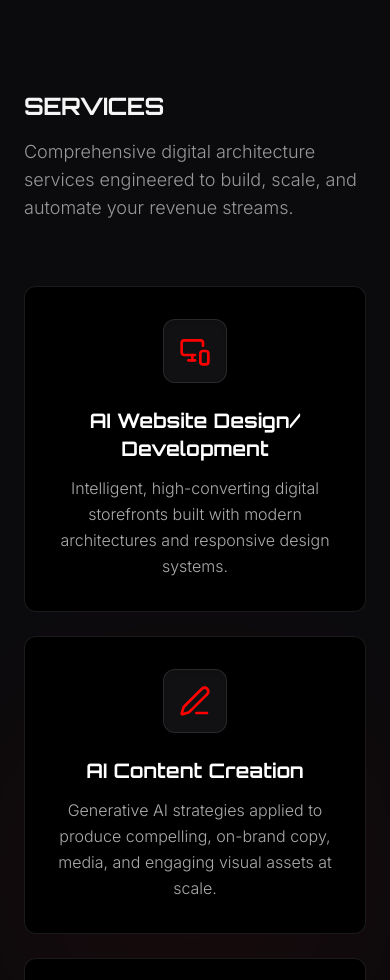
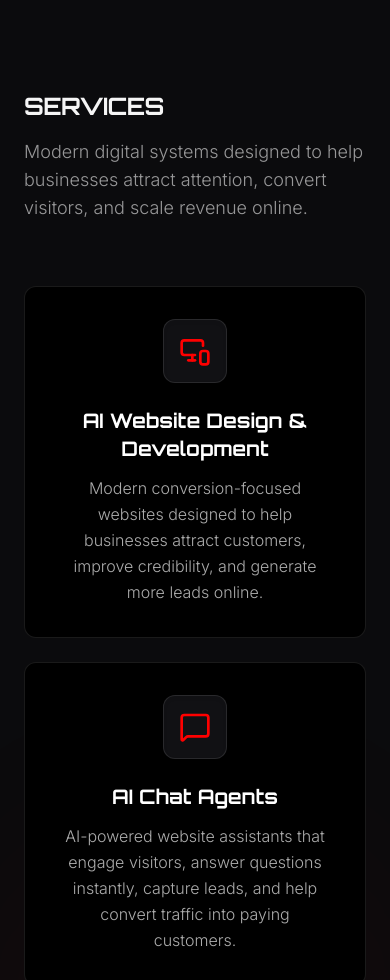
Before and after one commit to digitalchuwkudi/Digital-Chukwudi-Portfolio, a React (Vite) app: page / in a window 390 px wide. Shown: the part 1020-2000 px from the top of the page. Built offline with nearby package versions, Linux system fonts and the light colour scheme.

Commit message:
feat: update landing page content and layout
Refactor hero messaging, add "How I Help" section, expand project case study details, and update UI components to focus on AI-driven growth services.

```diff
--- a/index.html
+++ b/index.html
@@ -2,7 +2,8 @@
 <html lang="en">
   <head>
     <meta charset="UTF-8" />
-    <link rel="icon" type="image/png" href="https://i.ibb.co/Q3m0cmP2/Untitled-5-removebg-preview-1.png" />
+    <link rel="icon" type="image/png" sizes="192x192" href="https://i.ibb.co/Q3m0cmP2/Untitled-5-removebg-preview-1.png" />
+    <link rel="apple-touch-icon" href="https://i.ibb.co/Q3m0cmP2/Untitled-5-removebg-preview-1.png" />
     <meta name="viewport" content="width=device-width, initial-scale=1.0" />
     <title>Digital Chukwudi | Systems Online</title>
   </head>
--- a/src/App.tsx
+++ b/src/App.tsx
@@ -6,6 +6,7 @@
 import { Navbar } from './components/Navbar';
 import { Hero } from './components/Hero';
 import { Services } from './components/Services';
+import { HowIHelp } from './components/HowIHelp';
 import { SelectedWork } from './components/SelectedWork';
 import { Toolstack } from './components/Toolstack';
 import { About } from './components/About';
@@ -19,6 +20,7 @@ export default function App() {
       <main>
         <Hero />
         <Services />
+        <HowIHelp />
         <SelectedWork />
         <Testimonials />
         <Toolstack />
@@ -28,7 +30,7 @@ export default function App() {
       <ScrollToTop />
 
       <footer className="w-full text-center text-xs font-display py-8 bg-[#050505] text-soft-white/30 uppercase tracking-widest border-t border-white/5 relative z-10">
-        &copy; {new Date().getFullYear()} Digital Chukwudi. Systems Online. All rights reserved.
+        &copy; 2026 Digital Chukwudi. All Rights Reserved.
       </footer>
     </div>
   );
--- /dev/null
+++ b/src/components/HowIHelp.tsx
@@ -0,0 +1,58 @@
+import { motion } from 'motion/react';
+import { Magnet, Users, RefreshCcw } from 'lucide-react';
+
+const steps = [
+  {
+    title: "Attract",
+    description: "AI videos, paid ads, and modern websites designed to help brands stand out and capture attention online.",
+    icon: <div className="w-20 h-20 bg-black rounded-2xl flex items-center justify-center border border-white/5 shadow-inner mb-6 mx-auto"><Magnet className="w-10 h-10 text-brand-orange" /></div>
+  },
+  {
+    title: "Engage",
+    description: "AI chat agents and intelligent user experiences that keep visitors engaged, informed, and connected to your business.",
+    icon: <div className="w-20 h-20 bg-black rounded-2xl flex items-center justify-center border border-white/5 shadow-inner mb-6 mx-auto"><Users className="w-10 h-10 text-brand-orange" /></div>
+  },
+  {
+    title: "Convert",
+    description: "Funnels, booking systems, and automated digital workflows designed to turn visitors into paying customers.",
+    icon: <div className="w-20 h-20 bg-black rounded-2xl flex items-center justify-center border border-white/5 shadow-inner mb-6 mx-auto"><RefreshCcw className="w-10 h-10 text-brand-orange" /></div>
+  }
+];
+
+export function HowIHelp() {
+  return (
+    <section id="how-i-help" className="py-24 px-6 sm:px-12 lg:px-24 bg-[#050505] relative overflow-hidden border-b border-white/5">
+      <div className="absolute right-0 top-0 w-3/4 h-3/4 bg-brand-orange/5 rounded-full blur-[150px] pointer-events-none" />
+
+      <div className="max-w-7xl mx-auto relative z-10">
+        <motion.div
+          initial={{ opacity: 0, y: 20 }}
+          whileInView={{ opacity: 1, y: 0 }}
+          viewport={{ once: true }}
+          transition={{ duration: 0.6 }}
+          className="mb-16 text-left"
+        >
+          <h2 className="font-display text-2xl sm:text-3xl lg:text-4xl font-bold tracking-tight mb-4 uppercase">How I Help Businesses Grow</h2>
+          <p className="text-soft-white/60 text-lg max-w-2xl font-light">Every system is built around one goal — helping businesses attract attention, engage visitors, and convert more customers online.</p>
+        </motion.div>
+
+        <div className="grid grid-cols-1 md:grid-cols-3 gap-6 lg:gap-8">
+          {steps.map((step, index) => (
+            <motion.div
+              key={index}
+              initial={{ opacity: 0, y: 30 }}
+              whileInView={{ opacity: 1, y: 0 }}
+              viewport={{ once: true }}
+              transition={{ duration: 0.5, delay: index * 0.1 }}
+              className="relative rounded-xl bg-[#111114] border border-white/10 p-10 hover:border-brand-orange/40 transition-all duration-500 hover:-translate-y-2 group text-center flex flex-col items-center"
+            >
+              {step.icon}
+              <h3 className="font-display text-2xl font-bold mb-4">{step.title}</h3>
+              <p className="text-soft-white/70 leading-relaxed font-light">{step.description}</p>
+            </motion.div>
+          ))}
+        </div>
+      </div>
+    </section>
+  );
+}
--- a/src/components/SelectedWork.tsx
+++ b/src/components/SelectedWork.tsx
@@ -1,42 +1,67 @@
 import { motion } from 'motion/react';
-import { ExternalLink, Github, Code, Cpu } from 'lucide-react';
+import { ExternalLink, Github, Code, CheckCircle2 } from 'lucide-react';
 
 const projects = [
   {
     title: "Verve Dental",
-    description: "A premium digital storefront designed to attract and onboard high-value dental patients. Integrated automated booking and sleek architectural layout.",
-    role: "Full-Stack Development",
-    mockup: "https://images.unsplash.com/photo-1460925895917-afdab827c52f?q=80&w=600&auto=format&fit=crop"
+    description: "Designed to help dental clinics attract new patients, simplify appointment bookings, and improve patient conversion through a modern digital experience.",
+    role: "Dental Growth Platform",
+    whatIDid: [
+      "Website Design & Development",
+      "AI Chat Integration",
+      "Appointment Booking System",
+      "Conversion Optimization",
+      "Patient Lead Flow"
+    ],
+    resultText: "Built to improve patient inquiries, automate engagement, and increase appointment conversions.",
+    mockup: "https://images.unsplash.com/photo-1460925895917-afdab827c52f?q=80&w=600&auto=format&fit=crop",
+    caseStudyLink: "https://vervedental.pages.dev"
   },
   {
-    title: "Lash & Brows",
-    description: "Elegant booking platform reducing friction for beauty clients. Features a luxurious UI and seamlessly integrated CRM systems.",
-    role: "Growth Design & Web Development",
-    mockup: "https://images.unsplash.com/photo-1556761175-4b46a572b786?q=80&w=600&auto=format&fit=crop"
+    title: "Lash & Brows Near You",
+    description: "Luxury beauty platform designed to help beauty businesses increase bookings, improve customer experience, and elevate brand perception online.",
+    role: "Beauty Booking Platform",
+    whatIDid: [
+      "Website Design",
+      "Booking Integration",
+      "Mobile Optimization",
+      "CRM Integration",
+      "Brand Experience Design"
+    ],
+    resultText: "Created a smoother customer journey that helps convert visitors into booked beauty appointments.",
+    mockup: "https://images.unsplash.com/photo-1556761175-4b46a572b786?q=80&w=600&auto=format&fit=crop",
+    caseStudyLink: "https://lash-and-brows-near-you.pages.dev"
   },
   {
     title: "Dentist Leads",
-    description: "Automated pipeline for dental practices to capture, qualify, and convert new patient prospects via AI-driven engagement flows.",
-    role: "AI Lead Automation",
-    mockup: "https://images.unsplash.com/photo-1551288049-bebda4e38f71?q=80&w=600&auto=format&fit=crop"
+    description: "AI-powered lead generation platform designed to help dental practices capture, qualify, and convert new patient inquiries automatically.",
+    role: "AI Lead Conversion System",
+    whatIDid: [
+      "AI Chat Agent",
+      "Lead Automation",
+      "Landing Page Design",
+      "Patient Qualification System",
+      "Conversion Funnel"
+    ],
+    resultText: "Built to automate patient engagement and help clinics convert more website visitors into qualified leads.",
+    mockup: "https://images.unsplash.com/photo-1551288049-bebda4e38f71?q=80&w=600&auto=format&fit=crop",
+    caseStudyLink: "https://dentistleads.pages.dev"
   },
   {
-    title: "Kroxx Global",
-    description: "Enterprise-grade digital infrastructure. A robust system designed to scale global shipments and logistics operations efficiently.",
-    role: "System Architecture",
-    mockup: "https://images.unsplash.com/photo-1504384308090-c894fdcc538d?q=80&w=600&auto=format&fit=crop"
-  },
-  {
-    title: "Aura Aesthetics",
-    description: "Digital presence optimization for a luxury clinic, enhancing both patient acquisition and brand positioning through refined visual design.",
-    role: "Digital Design & AI Strategy",
-    mockup: "https://images.unsplash.com/photo-1542744173-8e7e53415bb0?q=80&w=600&auto=format&fit=crop"
-  },
-  {
-    title: "Nexus Capital",
-    description: "Secure and visually impactful investor portal designed to articulate high-level financial models and facilitate intuitive data flow.",
-    role: "Frontend Architecture",
-    mockup: "https://images.unsplash.com/photo-1551288049-bebda4e38f71?q=80&w=600&auto=format&fit=crop"
+    title: "Kroxx Global Concept",
+    description: "Modern business platform designed for a premium phone and laptop gadgets brand offering device sales, repairs, diagnostics, upgrades, and accessories in Abuja.",
+    role: "Phone, Laptop Gadgets & Repair Platform",
+    whatIDid: [
+      "Website Design & Development",
+      "Service-Focused User Experience",
+      "AI Receptionist Integration",
+      "Mobile Optimization",
+      "Booking & Inquiry Flow",
+      "Brand Experience Design"
+    ],
+    resultText: "Built to help customers easily explore phone and laptop gadgets, request repairs, book premium services, and connect with the business faster online.",
+    mockup: "https://images.unsplash.com/photo-1504384308090-c894fdcc538d?q=80&w=600&auto=format&fit=crop",
+    caseStudyLink: "https://kroxxglobalconcept.pages.dev"
   }
 ];
 
@@ -52,10 +77,10 @@ export function SelectedWork() {
           className="mb-16 text-left"
         >
           <h2 className="font-display text-3xl sm:text-4xl font-bold tracking-tight mb-4 uppercase">Selected Work</h2>
-          <p className="text-soft-white/60 text-lg max-w-2xl lg:mx-0">A showcase of high-end business platforms focused on growth and conversion.</p>
+          <p className="text-soft-white/60 text-lg max-w-2xl lg:mx-0">A collection of AI-powered websites and digital systems designed to help businesses grow, convert, and scale online.</p>
         </motion.div>
 
-        <div className="grid grid-cols-1 md:grid-cols-2 lg:grid-cols-3 gap-8">
+        <div className="grid grid-cols-1 lg:grid-cols-3 gap-8">
           {projects.map((project, index) => (
             <motion.div
               key={index}
@@ -79,11 +104,29 @@ export function SelectedWork() {
                 </div>
 
                 {/* Description below */}
-                <p className="text-soft-white/70 text-sm leading-relaxed mb-8 flex-1">{project.description}</p>
+                <p className="text-soft-white/90 text-sm leading-relaxed mb-8">{project.description}</p>
 
-                <div className="pt-5 border-t border-white/5 flex items-center justify-between mt-auto">
-                  <span className="text-xs font-display tracking-widest text-soft-white/40 uppercase font-semibold group-hover:text-brand-orange transition-colors">View Case Study</span>
-                  <ExternalLink className="w-4 h-4 text-soft-white/40 group-hover:text-brand-orange transition-colors" />
+                <div className="w-full text-left mb-8 flex-1">
+                  <h4 className="font-display uppercase text-xs tracking-widest text-brand-orange mb-4 font-bold border-b border-white/5 pb-2">What I Did</h4>
+                  <ul className="space-y-2">
+                    {project.whatIDid.map((item, i) => (
+                      <li key={i} className="flex items-start gap-2 text-sm text-soft-white/70">
+                        <CheckCircle2 className="w-4 h-4 text-brand-orange/80 shrink-0 mt-0.5" />
+                        <span>{item}</span>
+                      </li>
+                    ))}
+                  </ul>
+                </div>
+
+                <div className="w-full bg-[#0B0B0D] p-4 rounded-lg border border-white/5 mb-6 relative hover:border-white/10 transition-colors text-left object-bottom mt-auto">
+                    <p className="text-sm font-light text-soft-white/80"><span className="font-semibold text-white">Result:</span> {project.resultText}</p>
+                </div>
+
+                <div className="w-full pt-4 border-t border-white/5 flex items-center justify-between">
+                  <a href={project.caseStudyLink} target="_blank" rel="noopener noreferrer" className="flex items-center gap-2 group/link w-full justify-between">
+                    <span className="text-xs font-display tracking-widest text-soft-white/40 uppercase font-semibold group-hover/link:text-brand-orange transition-colors">View Case Study</span>
+                    <ExternalLink className="w-4 h-4 text-soft-white/40 group-hover/link:text-brand-orange transition-colors" />
+                  </a>
                 </div>
               </div>
             </motion.div>
@@ -115,7 +158,7 @@ export function SelectedWork() {
             className="flex items-center gap-2 px-6 py-3 bg-white/5 border border-white/10 text-white rounded-lg font-display text-sm uppercase tracking-widest hover:border-brand-orange hover:text-brand-orange transition-all whitespace-nowrap"
           >
             <Code className="w-4 h-4" />
-            Access Node
+            Explore Projects
           </a>
         </motion.div>
       </div>
--- a/src/components/Services.tsx
+++ b/src/components/Services.tsx
@@ -1,26 +1,31 @@
 import { motion } from 'motion/react';
-import { MonitorSmartphone, Edit3, TrendingUp, Presentation } from 'lucide-react';
+import { MonitorSmartphone, LayoutTemplate, MessageSquare, Film, TrendingUp } from 'lucide-react';
 
 const services = [
   {
-    title: "AI Website Design/ Development",
-    description: "Intelligent, high-converting digital storefronts built with modern architectures and responsive design systems.",
+    title: "AI Website Design & Development",
+    description: "Modern conversion-focused websites designed to help businesses attract customers, improve credibility, and generate more leads online.",
     icon: <MonitorSmartphone className="w-8 h-8 text-brand-orange" />
   },
   {
-    title: "AI Content Creation",
-    description: "Generative AI strategies applied to produce compelling, on-brand copy, media, and engaging visual assets at scale.",
-    icon: <Edit3 className="w-8 h-8 text-brand-orange" />
+    title: "AI Chat Agents",
+    description: "AI-powered website assistants that engage visitors, answer questions instantly, capture leads, and help convert traffic into paying customers.",
+    icon: <MessageSquare className="w-8 h-8 text-brand-orange" />
   },
   {
-    title: "Paid Ads (Facebook, Instagram, Google, TikTok)",
-    description: "Data-driven advertising campaigns precisely targeted to maximize ROI and rapidly scale your revenue pipelines.",
+    title: "AI Video Creation",
+    description: "Cinematic AI-generated videos and visual content designed to help brands capture attention, increase engagement, and stand out online.",
+    icon: <Film className="w-8 h-8 text-brand-orange" />
+  },
+  {
+    title: "Paid Ads",
+    description: "Google, Facebook, Instagram, and TikTok ad systems built to drive targeted traffic, generate leads, and increase sales.",
     icon: <TrendingUp className="w-8 h-8 text-brand-orange" />
   },
   {
-    title: "Digital Sales/ Course Creation",
-    description: "End-to-end setups for digital product funnels and course platforms optimized for seamless user acquisition and learning.",
-    icon: <Presentation className="w-8 h-8 text-brand-orange" />
+    title: "Sales Funnels & Digital Sales Systems",
+    description: "Landing pages, lead funnels, digital products, and course systems designed to turn audience attention into scalable revenue.",
+    icon: <LayoutTemplate className="w-8 h-8 text-brand-orange" />
   }
 ];
 
@@ -38,10 +43,10 @@ export function Services() {
           className="mb-16 text-left"
         >
           <h2 className="font-display text-2xl sm:text-3xl lg:text-4xl font-bold tracking-tight mb-4 uppercase">Services</h2>
-          <p className="text-soft-white/60 text-lg max-w-2xl font-light">Comprehensive digital architecture services engineered to build, scale, and automate your revenue streams.</p>
+          <p className="text-soft-white/60 text-lg max-w-2xl font-light">Modern digital systems designed to help businesses attract attention, convert visitors, and scale revenue online.</p>
         </motion.div>
 
-        <div className="grid grid-cols-1 sm:grid-cols-2 gap-6 lg:gap-8">
+        <div className="flex flex-wrap justify-center gap-6 lg:gap-8">
           {services.map((service, index) => (
             <motion.div
               key={index}
@@ -49,7 +54,7 @@ export function Services() {
               whileInView={{ opacity: 1, y: 0 }}
               viewport={{ once: true }}
               transition={{ duration: 0.5, delay: index * 0.1 }}
-              className="relative overflow-hidden rounded-xl bg-black border border-white/10 p-8 hover:border-brand-orange/40 transition-all duration-500 hover:shadow-[0_0_30px_rgba(255,90,54,0.1)] group flex flex-col items-center text-center"
+              className="relative overflow-hidden rounded-xl bg-black border border-white/10 p-8 hover:border-brand-orange/40 transition-all duration-500 hover:shadow-[0_0_30px_rgba(255,90,54,0.1)] group flex flex-col items-center text-center w-full md:w-[calc(50%-1.5rem)] lg:w-[calc(33.333%-1.5rem)]"
             >
               <div className="absolute inset-0 bg-gradient-to-br from-brand-orange/5 to-transparent opacity-0 group-hover:opacity-100 transition-opacity duration-700 pointer-events-none" />
 
```
Also changed, not shown: src/components/About.tsx (+21 -14 lines), src/components/Hero.tsx (+5 -4 lines), src/components/Navbar.tsx (+6 -4 lines), src/components/Testimonials.tsx (+8 -8 lines), src/components/Toolstack.tsx (+4 -3 lines).
